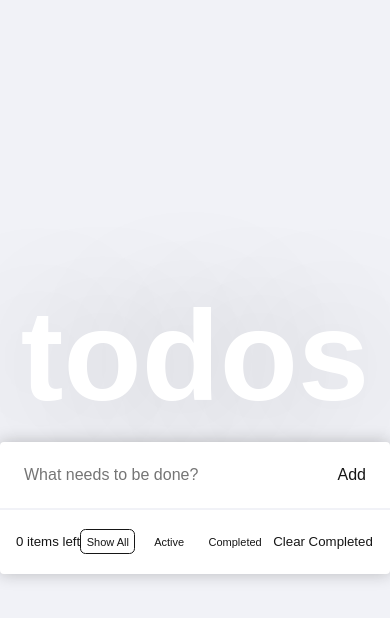
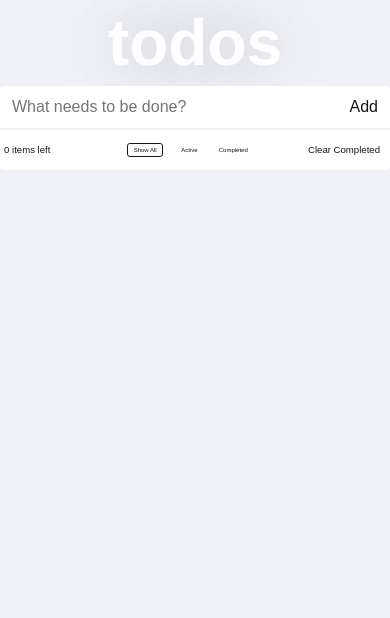
Before and after one commit to jftMarkAndrew/mindbox, a React (Vite) app in the folder simple-todos/: page / in a window 390 px wide. Shown: the top 618 px of the page. Built offline with nearby package versions, Linux system fonts and the light colour scheme.

Commit message:
small screen styling

```diff
--- a/simple-todos/src/index.css
+++ b/simple-todos/src/index.css
@@ -1,7 +1,7 @@
 html,
 body {
   margin: 0;
-  padding: 0;
+  padding: 1em;
   font-family: Arial, sans-serif;
   background-color: #f1f2f7;
   color: #161616;
@@ -18,7 +18,6 @@ body {
 
 .container {
   width: 100%;
-  min-height: 100vh;
   display: flex;
   flex-direction: column;
   justify-content: center;
@@ -30,7 +29,7 @@ body {
   width: 100%;
   max-width: 640px;
   border-radius: 4px;
-  box-shadow: 0 0 1em #16161640;
+  box-shadow: 0 0 1em #16161624;
 }
 
 .todo {
@@ -104,7 +103,7 @@ body {
   * {
     min-width: fit-content;
     flex: 1;
-    font-size: 0.83em;
+    font-size: 0.8em;
     color: #161616;
   }
 }
@@ -133,3 +132,29 @@ body {
   border: none;
   cursor: pointer;
 }
+
+@media (max-width: 600px) {
+  html,
+  body {
+    padding: 0;
+    width: 100%;
+  }
+
+  .title {
+    font-size: 4em;
+  }
+
+  .todos {
+    box-shadow: none;
+  }
+
+  .todo {
+    padding: 0.25em;
+  }
+
+  .footer {
+    * {
+      font-size: 0.6em;
+    }
+  }
+}
```
